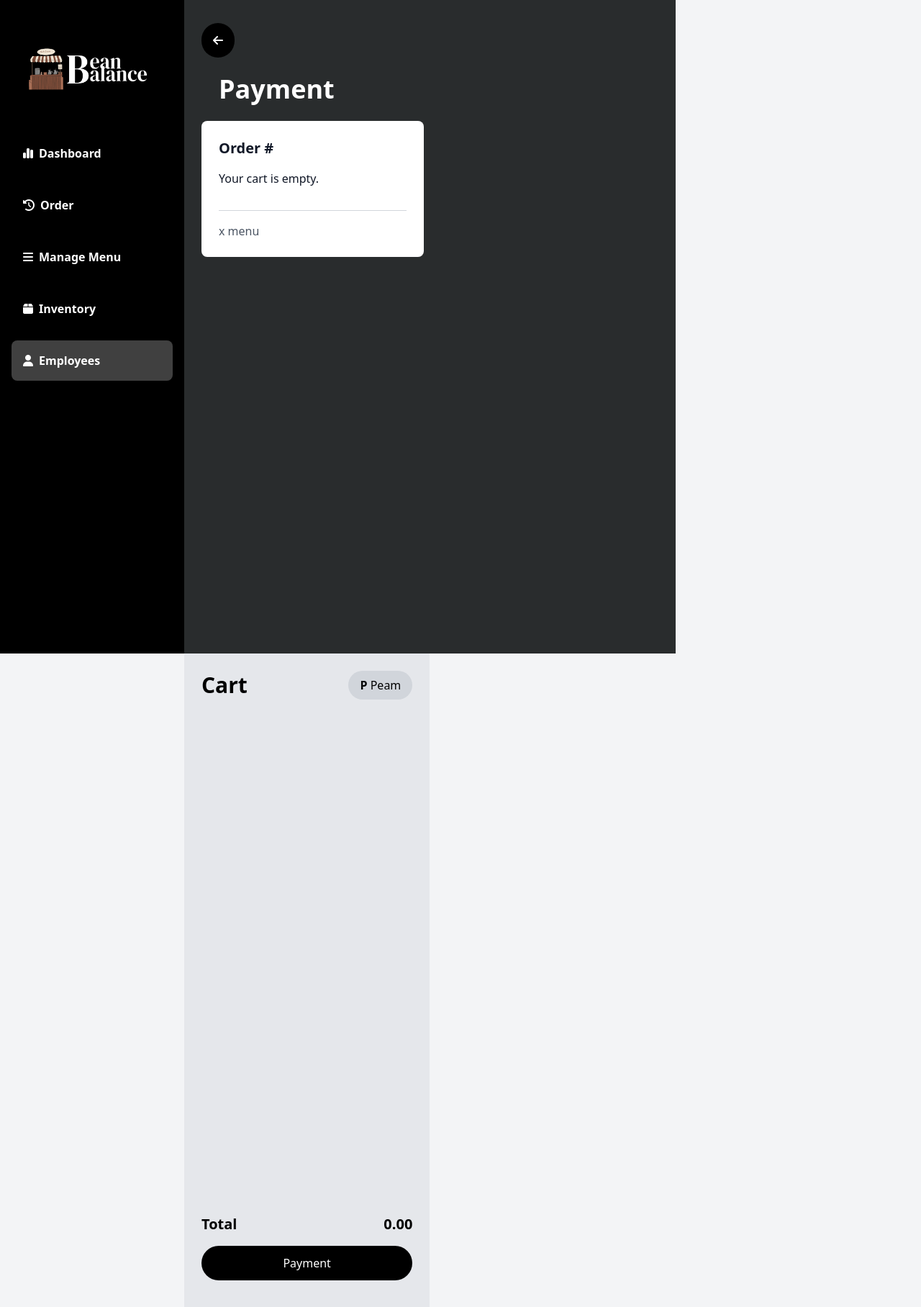
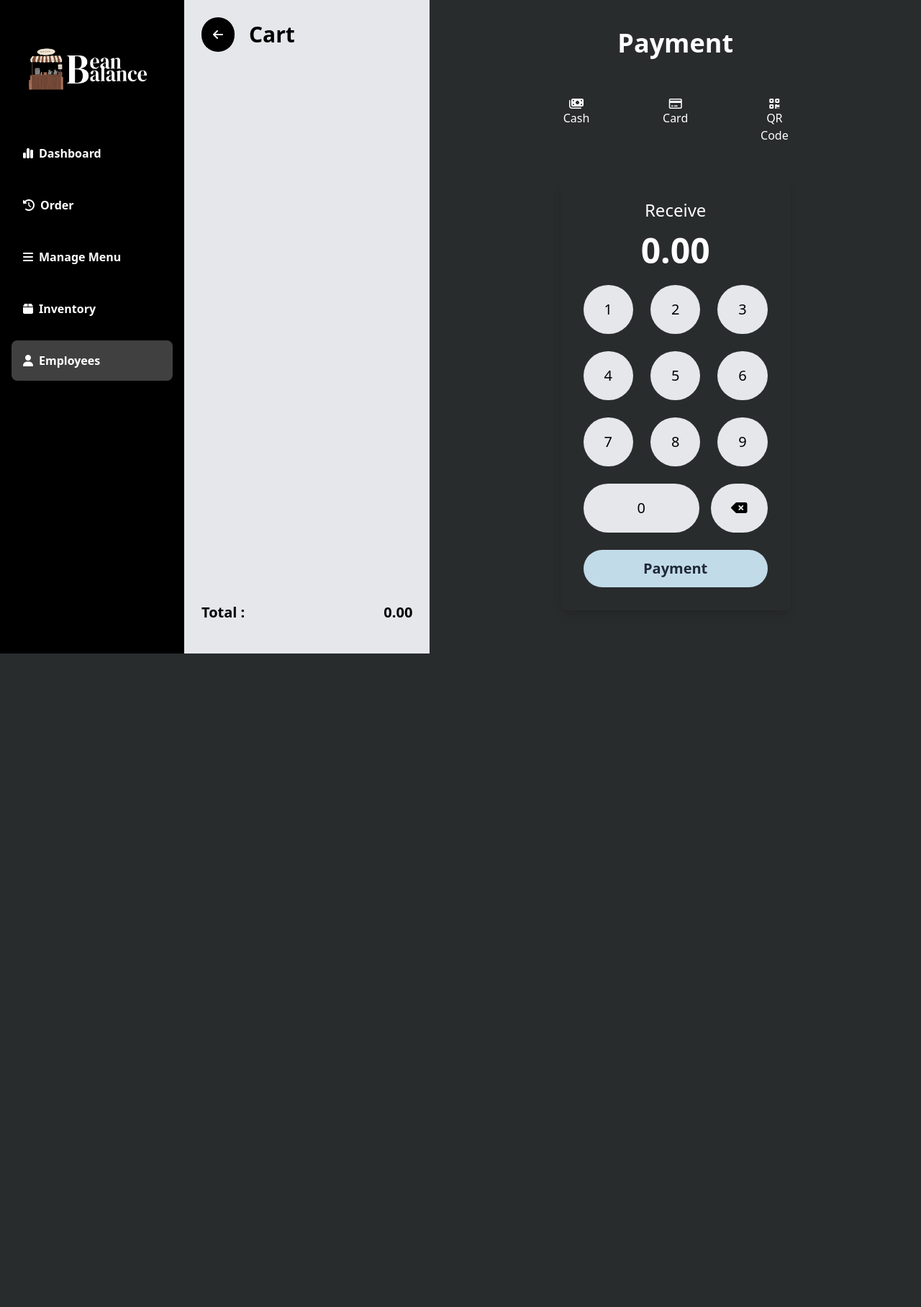
Before and after one commit to jeena5555/project-server-side, a Django app: template beanbalance/menu/templates/payment.html in a window 1280 px wide. Shown: the whole page at 72% size. After the commit the page ends 908 px from the top, so only its background shows below. Run offline with Django 5.2, Linux system fonts and the light colour scheme; the template is opened without the code that fills it, so the values that code supplies are empty; some libraries are stand-ins or nearby versions.

Commit message:
update:order-menu-cash-payment

```diff
--- a/beanbalance/menu/static/js/cart.js
+++ b/beanbalance/menu/static/js/cart.js
@@ -20,24 +20,24 @@ const cart = {
         localStorage.setItem('cart', JSON.stringify(this.items));
     },
 
-    addItem(name, price) {
-        const existingItem = this.items.find(item => item.name === name);
+    addItem(id, name, price) {
+        const existingItem = this.items.find(item => item.id === id);
         if (existingItem) {
             existingItem.quantity += 1;
         } else {
-            this.items.push({ name, price, quantity: 1 });
+            this.items.push({ id, name, price, quantity: 1 });
         }
         this.saveToLocalStorage();
         this.renderCart();
     },
 
-    updateQuantity(name, newQuantity) {
-        const item = this.items.find(item => item.name === name);
+    updateQuantity(id, newQuantity) {
+        const item = this.items.find(item => item.id === id);
         if (item) {
             if (newQuantity > 0) {
                 item.quantity = newQuantity;
             } else {
-                this.items = this.items.filter(i => i.name !== name);
+                this.items = this.items.filter(i => i.id !== id);
             }
             this.saveToLocalStorage();
             this.renderCart();
@@ -68,9 +68,9 @@ const cart = {
                         <p class="text-gray-600">${item.price}</p>
                     </div>
                     <div class="flex items-center">
-                        <button class="bg-gray-200 px-2 py-1 rounded-l" onclick="cart.updateQuantity('${item.name}', ${item.quantity - 1})">-</button>
+                        <button class="bg-gray-200 px-2 py-1 rounded-l" onclick="cart.updateQuantity('${item.id}', ${item.quantity - 1})">-</button>
                         <span class="px-4">${item.quantity}</span>
-                        <button class="bg-gray-200 px-2 py-1 rounded-r" onclick="cart.updateQuantity('${item.name}', ${item.quantity + 1})">+</button>
+                        <button class="bg-gray-200 px-2 py-1 rounded-r" onclick="cart.updateQuantity('${item.id}', ${item.quantity + 1})">+</button>
                     </div>
                 </div>
 
@@ -83,9 +83,10 @@ const cart = {
     bindEvents() {
         document.querySelectorAll('.add-to-cart').forEach(button => {
             button.addEventListener('click', function() {
+                const id = this.getAttribute('data-id');
                 const name = this.getAttribute('data-name');
                 const price = this.getAttribute('data-price');
-                cart.addItem(name, price);
+                cart.addItem(id, name, price);
             });
         });
 
@@ -103,7 +104,51 @@ const cart = {
             });
         });
 
+        document.getElementById('payment-btn').addEventListener('click', function() {
+            if (cart.items.length > 0) {
+                window.location.href = "payment/";
+            } else {
+                // alert("Please add items to your cart.");
+                showCustomAlert("Please add items to your cart.");
+            }
+        });
+
     }
 };
 
 document.addEventListener('DOMContentLoaded', () => cart.init());
+
+
+function showCustomAlert(message) {
+    const alertBox = document.createElement('div');
+    alertBox.innerText = message;
+    alertBox.style.position = 'fixed';
+    alertBox.style.top = '50%';
+    alertBox.style.left = '50%';
+    alertBox.style.transform = 'translate(-50%, -50%)';
+    alertBox.style.padding = '20px';
+    alertBox.style.backgroundColor = '#f8d7da';
+    alertBox.style.color = '#721c24';
+    alertBox.style.border = '1px solid #f5c6cb';
+    alertBox.style.borderRadius = '10px';
+    alertBox.style.boxShadow = '0 4px 6px rgba(0, 0, 0, 0.1)';
+    alertBox.style.zIndex = '1000';
+
+    const closeButton = document.createElement('button');
+    closeButton.innerText = 'Close';
+    closeButton.style.marginTop = '10px';
+    closeButton.style.padding = '5px 10px';
+    closeButton.style.backgroundColor = '#721c24';
+    closeButton.style.color = 'white';
+    closeButton.style.border = 'none';
+    closeButton.style.borderRadius = '5px';
+    closeButton.style.cursor = 'pointer';
+
+    closeButton.onclick = function() {
+        alertBox.remove(); // Remove the alert box
+        window.location.reload(); // Reload the page
+    };
+
+    alertBox.appendChild(closeButton);
+    document.body.appendChild(alertBox);
+}
--- a/beanbalance/menu/static/js/payment.js
+++ b/beanbalance/menu/static/js/payment.js
@@ -1,8 +1,17 @@
-function payment(csrf_token) {
+function confirmOrder(csrf_token) {
   const cartData = localStorage.getItem('cart');
+  const total = parseFloat(document.getElementById('total').innerText);
+
+  const paymentMethod = document.getElementById('selectedPaymentMethod').value || selectedPaymentMethod;
+
 
   if (cartData) {
     const cart = JSON.parse(cartData);
+    const data = {
+      cart: cart,
+      total: total,
+      payment_method: paymentMethod
+    };
 
     fetch('/menu/payment/', {
       method: 'POST',
@@ -10,12 +19,107 @@ function payment(csrf_token) {
         'Content-Type': 'application/json',
         'X-CSRFToken': csrf_token
       },
-      body: JSON.stringify(cart)
+      body: JSON.stringify(data)
     })
     .then((cart) => {
       console.log("Item deleted successfully");
-      window.location.reload();
+      localStorage.removeItem('cart');
+      alert("Thank you for your order!");
+      window.location.href = '/menu/';
     })
     .catch((error) => console.error("Error:", error));
   }
 }
+function setPaymentMethod(method) {
+  selectedPaymentMethod = method;  // Set the selected payment method
+  document.getElementById('selectedPaymentMethod').value = method;  // Update hidden input
+}
+
+function updateReceive(digit) {
+    let receive = document.getElementById('receive').innerText;
+    let [whole, decimal] = receive.split('.');
+
+    if (decimal.length < 2) {
+        decimal = decimal + digit;
+    } else {
+        whole = whole + decimal[0];
+        decimal = decimal[1] + digit;
+    }
+
+    whole = whole.replace(/^0+/, '') || '0';
+
+    if (whole.length > 7) {
+        whole = whole.slice(-7);
+    }
+
+    document.getElementById('receive').innerText = whole + '.' + decimal;
+}
+
+function deleteLastDigit() {
+    let receive = document.getElementById('receive').innerText;
+    let [whole, decimal] = receive.split('.');
+
+    if (decimal === '00') {
+        whole = whole.slice(0, -1) || '0';
+    } else {
+        decimal = '0' + decimal[0];
+    }
+
+    document.getElementById('receive').innerText = whole + '.' + decimal;
+}
+
+function showBillSummary() {
+    const total = parseFloat(document.getElementById('total').innerText);
+    const receive = parseFloat(document.getElementById('receive').innerText);
+
+    if (receive < total) {
+        showCustomAlert('The received amount is less than the total. Please check again.');
+        return;
+    }
+
+    const change = receive - total;
+    document.getElementById('summaryReceive').innerText = '฿' + total.toFixed(2);
+    document.getElementById('receive_cash').innerText = '฿' + receive.toFixed(2);
+    document.getElementById('change').innerText = '฿' + change.toFixed(2);
+    document.getElementById('billSummaryPopup').classList.remove('hidden');
+    document.getElementById('billSummaryPopup').classList.add('flex');
+}
+
+function showCustomAlert(message) {
+    const alertBox = document.createElement('div');
+    alertBox.innerText = message;
+    alertBox.style.position = 'fixed';
+    alertBox.style.top = '50%';
+    alertBox.style.left = '50%';
+    alertBox.style.transform = 'translate(-50%, -50%)';
+    alertBox.style.padding = '20px';
+    alertBox.style.backgroundColor = '#f8d7da';
+    alertBox.style.color = '#721c24';
+    alertBox.style.border = '1px solid #f5c6cb';
+    alertBox.style.borderRadius = '10px';
+    alertBox.style.boxShadow = '0 4px 6px rgba(0, 0, 0, 0.1)';
+    alertBox.style.zIndex = '1000';
+
+    const closeButton = document.createElement('button');
+    closeButton.innerText = 'Close';
+    closeButton.style.marginTop = '10px';
+    closeButton.style.padding = '5px 10px';
+    closeButton.style.backgroundColor = '#721c24';
+    closeButton.style.color = 'white';
+    closeButton.style.border = 'none';
+    closeButton.style.borderRadius = '5px';
+    closeButton.style.cursor = 'pointer';
+
+    closeButton.onclick = function() {
+        alertBox.remove(); // Remove the alert box
+        window.location.reload(); // Reload the page
+    };
+
+    alertBox.appendChild(closeButton);
+    document.body.appendChild(alertBox);
+}
+
+function closeBillSummary() {
+    document.getElementById('billSummaryPopup').classList.add('hidden');
+    document.getElementById('billSummaryPopup').classList.remove('flex');
+}
--- a/beanbalance/menu/templates/menu.html
+++ b/beanbalance/menu/templates/menu.html
@@ -37,7 +37,7 @@
                     </div>
                     <p class="text-sm text-gray-500 mb-4">{{ menu.description }}</p>
                     <div class="flex">
-                        <button class="add-to-cart bg-black hover:bg-gray-600 px-4 py-2 rounded-full" data-name="{{ menu.name }}" data-price="{{ menu.price }}">Add to cart</button>
+                        <button class="add-to-cart bg-black hover:bg-gray-600 px-4 py-2 rounded-full" data-id="{{ menu.id }}" data-name="{{ menu.name }}" data-price="{{ menu.price }}">Add to cart</button>
                     </div>
                 </div>
             {% endfor %}
--- a/beanbalance/menu/templates/payment.html
+++ b/beanbalance/menu/templates/payment.html
@@ -3,78 +3,89 @@
 {% load multi_price %}
 {% block title %}Payment{% endblock %}
 {% block content %}
+{% csrf_token %}
 <script src="{% static 'js/cart.js' %}"></script>
+<script src="{% static 'js/payment.js' %}"></script>
 <div class="container mx-auto w-full flex">
-    <div class="w-2/3 text-white px-6 sticky top-0 h-screen overflow-y-scroll p-8" style="background-color: #292C2D;">
-        <div class="sticky top-0 bg-[#292C2D] z-10">
-            <i class="fa-solid fa-arrow-left bg-black p-4 rounded-full"></i>
+    <div class="w-1/3 bg-gray-200 p-6 sticky top-0 h-screen overflow-y-scroll">
+        <div class="flex gap-5 items-center mb-6">
+            <a href="{% url 'menu' %}" class="inline-block">
+                <i class="fa-solid fa-arrow-left text-white bg-black p-4 rounded-full"></i>
+            </a>
+            <h2 class="text-3xl font-bold">Cart</h2>
+        </div>
+        <div id="cart-items" class="overflow-y-auto h-[calc(100vh-200px)]">
 
-            <div>
-                <h1 id="category-title" class="text-4xl font-bold text-white p-6">Payment</h1>
+        </div>
+        <div class="border-t pt-4 mt-4">
+            <div class="flex justify-between items-center">
+                <span class="text-xl font-semibold">Total :</span>
+                <span id="total" class="text-xl font-semibold">0.00</span>
             </div>
         </div>
+    </div>
+    <div class="w-2/3 text-white p-10 sticky top-0 h-screen overflow-y-scroll" style="background-color: #292C2D;">
+        <div class="bill flex flex-col items-center justify-center">
+            <h1 id="category-title" class="text-4xl font-bold text-white mb-6">Payment</h1>
 
-        <div id="menu-items" class="grid grid-cols-2 gap-4 overflow-y-auto mb-6">
-            <div class="bg-white text-gray-900 rounded-lg p-6 flex flex-col justify-between">
-                <!-- Order Header -->
-                <div class="flex justify-between items-center mb-4">
-                    <h2 class="text-xl font-bold">Order #</h2>
-                </div>
-
-                <!-- Order Menu Table -->
-                <table class="w-full mb-4">
-                    {% if cart %}
-                    <tbody>
-                        {% for menu in cart %}
-                        <tr>
-                            <td class="w-1/4">{{ menu.quantity }}</td>
-                            <td class="w-1/4">{{ menu.name }}</td>
-                            <td class="w-1/4 text-right">@{{ menu.price }}</td>
-                            <td class="w-1/4 text-right">{{ menu.price|multiply:menu.quantity }}</td>
-                        </tr>
-                        {% endfor %}
-                    </tbody>
-                    {% else %}
-                        <p>Your cart is empty.</p>
-                    {% endif %}
-                </table>
-
-                <hr class="border-t border-gray-300 my-4">
-
-                <!-- Order Summary Footer -->
-                <div class="flex justify-between items-center">
-                    <span class="text-gray-600">x {{ cart|total_quantity }} menu</span>
-                    <span class="text-xl font-bold">{{ total_price }}</span>
+            <div class="payment-method m-2">
+                <div class="payment-method m-2">
+                    <div class="flex space-x-7 mb-5">
+                        <button onclick="setPaymentMethod('Cash')" class="border border-gray-300 px-8 py-4 rounded-lg flex flex-col items-center transition-transform transform hover:bg-gray-700 active:bg-gray-600 focus:outline-none focus:ring-2 focus:ring-gray-300 focus:ring-opacity-50 focus:bg-gray-500">
+                            <i class="fa-solid fa-money-bills"></i>
+                            <span>Cash</span>
+                        </button>
+                        <button onclick="setPaymentMethod('Card')" class="border border-gray-300 px-8 py-4 rounded-lg flex flex-col items-center transition-transform transform hover:bg-gray-700 active:bg-gray-600 focus:outline-none focus:ring-2 focus:ring-gray-300 focus:ring-opacity-50 focus:bg-gray-500">
+                            <i class="fa-regular fa-credit-card"></i>
+                            <span>Card</span>
+                        </button>
+                        <button onclick="setPaymentMethod('QR Code')" class="border border-gray-300 px-8 py-4 rounded-lg flex flex-col items-center transition-transform transform hover:bg-gray-700 active:bg-gray-600 focus:outline-none focus:ring-2 focus:ring-gray-300 focus:ring-opacity-50 focus:bg-gray-500">
+                            <i class="fa-solid fa-qrcode"></i>
+                            <span>QR Code</span>
+                        </button>
+                    </div>
+                    <input type="hidden" id="selectedPaymentMethod" value="Cash">
                 </div>
             </div>
 
-        </div>
-        </div>
-    </div>
+            <div id="selectedPaymentDisplay" class="border-white p-8 mb-5 rounded-lg shadow-lg w-80 h-100 text-center">
+                <h2 class="text-white text-2xl mb-4">Receive</h2>
+                <div id="receive" class="text-white text-5xl font-bold mb-6">0.00</div>
+                <div class="grid grid-cols-3 gap-6">
+                    {% for number in "123456789" %}
+                        <button class="keypad-button bg-gray-200 text-black text-xl p-5 rounded-full" onclick="updateReceive('{{ number }}')">{{ number }}</button>
+                    {% endfor %}
+                    <div class="col-span-3 flex justify-between gap-4">
+                        <button class="keypad-button w-2/3  bg-gray-200 text-black text-xl p-5 rounded-full" onclick="updateReceive('0')">0</button>
+                        <button class="keypad-button w-1/3  bg-gray-200 text-black text-xl rounded-full" onclick="deleteLastDigit()">
+                            <i class="fa-solid fa-delete-left"></i>
+                        </button>
+                    </div>
+                </div>
+                <button id="paymentButton" class="mt-6 bg-[#C2DBE9] text-gray-800 text-xl font-bold p-3 rounded-full w-full" onclick="showBillSummary()">Payment</button>
 
-    <div class="w-1/3 bg-gray-200 p-6 sticky top-0 h-screen overflow-y-scroll">
-        <div class="flex justify-between items-center mb-6">
-            <h2 class="text-3xl font-bold">Cart</h2>
-            <div class="bg-gray-300 rounded-full px-4 py-2">
-                <span class="font-semibold">P</span> Peam
+                <!-- Bill Summary Popup -->
+                <div id="billSummaryPopup" class="fixed inset-0 bg-black bg-opacity-50 hidden items-center justify-center">
+                    <div class="bg-white text-black p-8 rounded-lg shadow-lg w-80">
+                        <h2 class="text-2xl font-bold mb-4">Bill Summary</h2>
+                        <div class="div-receive flex justify-between">
+                            <p class="text-xl font-bold mb-4">Receive: </p>
+                            <p id="receive_cash" class="text-xl font-bold mb-4"></p>
+                        </div>
+                        <div class="div-summaryReceive flex justify-between">
+                            <p class="text-xl font-bold mb-4">Total: </p>
+                            <p id="summaryReceive" class="text-xl font-bold mb-4"></p>
+                        </div>
+                        <div class="div-change text-[#FF1717] flex justify-between">
+                            <p class="text-xl font-bold mb-4">Change: </p>
+                            <p id="change" class="text-xl font-bold mb-4"></p>
+                        </div>
+                        <button onclick="confirmOrder('{{ csrf_token }}')" class="bg-[#C2DBE9] text-gray-800 text-2xl font-bold p-2 rounded-full w-full">Confirm</button>
+                    </div>
+                </div>
             </div>
-        </div>
-
-        <div id="cart-items" class="overflow-y-auto h-[calc(100vh-250px)]">
-
-        </div>
-
-        <div class="border-t pt-4 mt-4">
-            <div class="flex justify-between items-center mb-4">
-                <span class="text-xl font-semibold">Total</span>
-                <span id="total" class="text-xl font-semibold">0.00</span>
-            </div>
-            <button id="payment-btn" class="w-full bg-black text-white py-3 rounded-full hover:bg-gray-800">Payment</button>
         </div>
     </div>
 </div>
 
-
-
-
 {% endblock %}
--- a/beanbalance/menu/urls.py
+++ b/beanbalance/menu/urls.py
@@ -3,7 +3,7 @@ from menu.views import MenuView, PaymentView
 
 urlpatterns = [
     path('', MenuView.as_view(), name="menu"),
-    path('payment', PaymentView.as_view(), name="payment"),
+    path('payment/', PaymentView.as_view(), name="payment"),
     # path('logout', LogoutView.as_view(), name="logout"),
     # path('test', TestView.as_view(), name="test")
 ]
```
Also changed, not shown: beanbalance/menu/views.py (+38 -5 lines).
